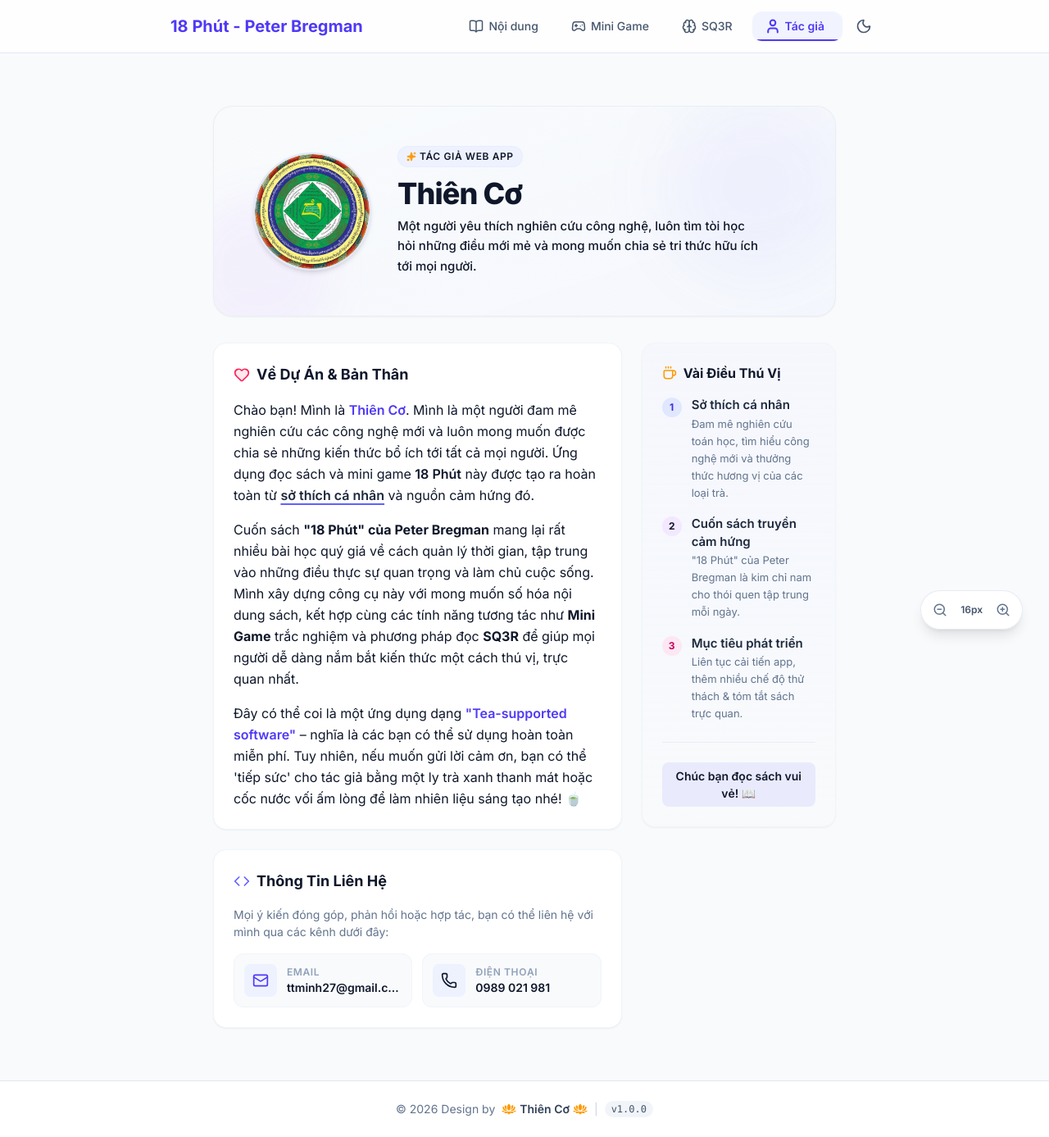
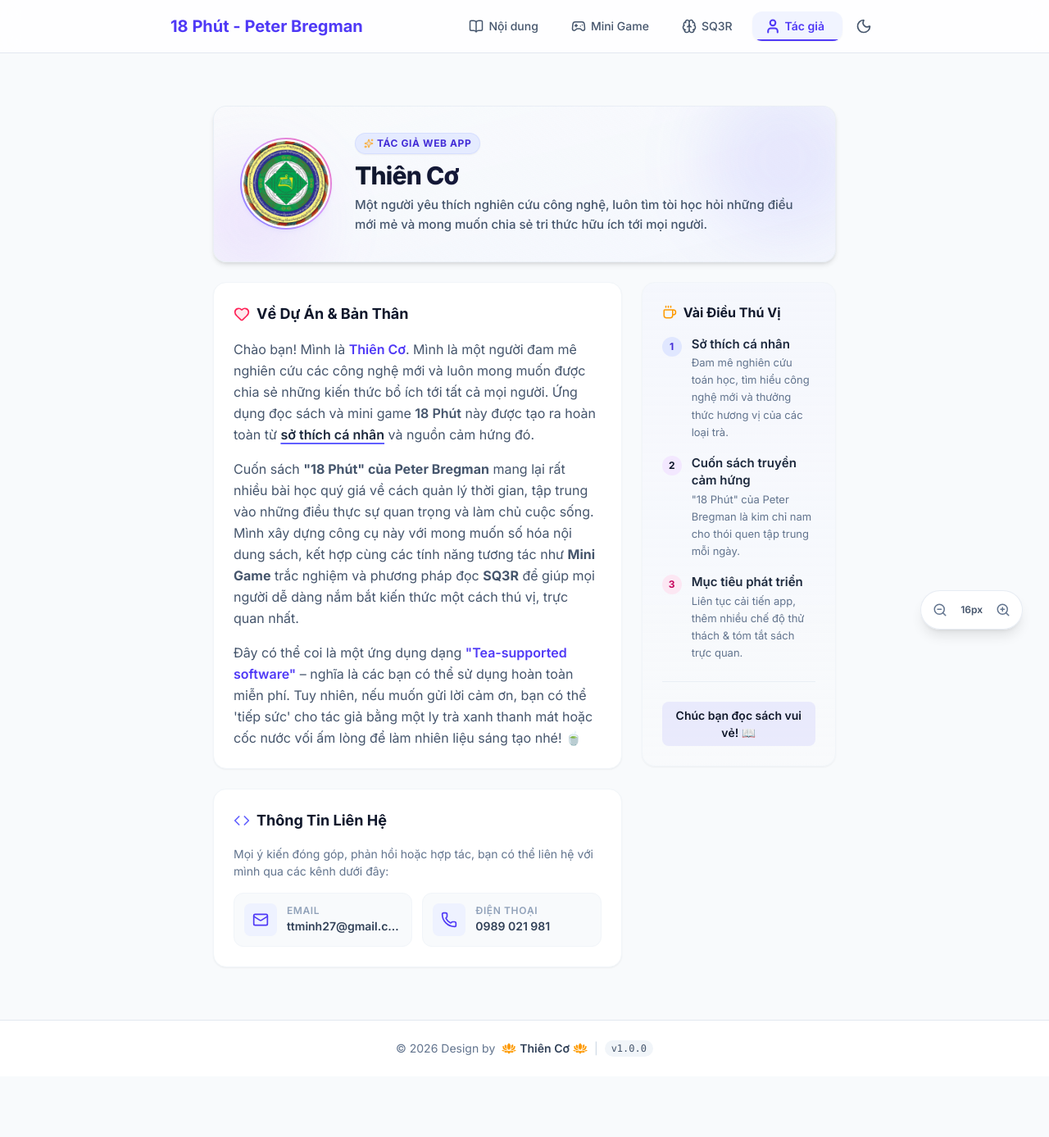
Before and after one commit to ttminh27/18phut, a Next.js app: page /about in a window 1280 px wide. Shown: the whole page at 82% size. After the commit the page ends 1313 px from the top, so only its background shows below. Built offline with nearby package versions, Linux system fonts and the light colour scheme.

Commit message:
style: redesign profile card to be compact and prevent avatar distortion, fix invalid Tailwind classes

```diff
--- a/src/app/about/page.tsx
+++ b/src/app/about/page.tsx
@@ -57,30 +57,37 @@ export default function AboutPage() {
       </div>
 
       {/* Banner / Header Card */}
-      <div className="relative overflow-hidden rounded-3xl bg-gradient-to-br from-slate-50 to-indigo-50/30 dark:from-slate-800/80 dark:to-indigo-950/20 p-6 sm:p-10 md:p-12 shadow-xs border border-slate-200/60 dark:border-slate-700/60 mb-8 group transition-all duration-300">
-        <div className="absolute top-0 right-0 -mt-4 -mr-4 w-56 h-56 rounded-full bg-indigo-500/5 dark:bg-indigo-500/10 blur-2xl group-hover:scale-115 transition-transform duration-500"></div>
-        <div className="absolute bottom-0 left-0 -mb-8 -ml-8 w-44 h-44 rounded-full bg-purple-500/5 dark:bg-purple-500/10 blur-xl group-hover:scale-115 transition-transform duration-500"></div>
+      <div className="relative overflow-hidden rounded-2xl bg-gradient-to-br from-slate-50 to-indigo-50/40 dark:from-slate-800/90 dark:to-indigo-950/30 p-5 sm:p-7 md:p-8 shadow-md border border-slate-200/60 dark:border-slate-700/60 mb-6 group transition-all duration-300">
+        {/* Dynamic decorative blobs */}
+        <div className="absolute top-0 right-0 -mt-8 -mr-8 w-48 h-48 rounded-full bg-indigo-500/10 dark:bg-indigo-500/15 blur-2xl group-hover:scale-110 transition-transform duration-700"></div>
+        <div className="absolute bottom-0 left-0 -mb-8 -ml-8 w-40 h-40 rounded-full bg-purple-500/10 dark:bg-purple-500/15 blur-2xl group-hover:scale-110 transition-transform duration-700"></div>
 
-        <div className="relative flex flex-col md:flex-row items-center gap-6 md:gap-8">
-          <div className="relative w-32 h-32 md:w-36 md:h-36 rounded-full overflow-hidden border-2 border-indigo-100 dark:border-indigo-900/50 shadow-md bg-transparent flex-shrink-0 group-hover:rotate-3 group-hover:scale-[1.02] transition-all duration-300">
+        <div className="relative flex flex-col sm:flex-row items-center gap-5 sm:gap-7">
+          {/* Avatar container with glowing rings to prevent stretching and distortion */}
+          <div className="relative shrink-0 w-24 h-24 sm:w-28 sm:h-28 aspect-square rounded-full p-0.5 bg-gradient-to-tr from-indigo-500/80 via-purple-500/50 to-pink-500/80 dark:from-indigo-500 dark:via-purple-500/70 dark:to-pink-500 shadow-md shadow-indigo-500/5 dark:shadow-indigo-500/15 group-hover:rotate-2 group-hover:scale-105 transition-all duration-500">
+            <div className="w-full h-full rounded-full overflow-hidden bg-white dark:bg-slate-900 p-[2px]">
+              <div className="relative w-full h-full rounded-full overflow-hidden bg-slate-50 dark:bg-slate-800">
                 <Image
                   src="/author_avatar.png"
                   alt="Thiên Cơ"
                   fill
+                  sizes="(max-width: 640px) 96px, 112px"
                   priority
-              className="object-cover"
+                  className="object-cover rounded-full"
                 />
               </div>
+            </div>
+          </div>
 
-          <div className="text-center md:text-left">
-            <span className="inline-flex items-center gap-1 text-xs font-semibold tracking-wider uppercase px-2.5 py-1 bg-indigo-50 dark:bg-indigo-950/40 text-indigo-650 dark:text-indigo-400 border border-indigo-100/50 dark:border-indigo-900/30 rounded-full mb-3">
-              <Sparkles className="w-3 h-3 text-amber-500 dark:text-amber-400 fill-current" /> Tác Giả Web App
+          <div className="text-center sm:text-left flex-1 min-w-0">
+            <span className="inline-flex items-center gap-1 text-[10px] sm:text-xs font-bold tracking-wider uppercase px-2.5 py-0.5 sm:py-1 bg-indigo-100/80 dark:bg-indigo-950/60 text-indigo-700 dark:text-indigo-300 border border-indigo-200/50 dark:border-indigo-850/50 rounded-full mb-2 shadow-xs transition-all duration-300 hover:bg-indigo-200/50 dark:hover:bg-indigo-900/50">
+              <Sparkles className="w-3 h-3 text-amber-500 dark:text-amber-400 fill-amber-500/20 dark:fill-amber-400/20 animate-pulse" /> Tác Giả Web App
             </span>
-            <h1 className="text-3xl md:text-4xl font-extrabold tracking-tight text-slate-900 dark:text-white mb-2">
+            <h1 className="text-2xl sm:text-3xl font-extrabold tracking-tight mb-1.5 bg-gradient-to-r from-slate-900 via-indigo-950 to-slate-900 dark:from-white dark:via-indigo-100 dark:to-white bg-clip-text text-transparent">
               Thiên Cơ
             </h1>
             <p
-              className="text-slate-650 dark:text-slate-355 font-medium max-w-md leading-relaxed"
+              className="text-slate-600 dark:text-slate-300 font-medium max-w-md sm:max-w-xl leading-relaxed"
               style={{ fontSize: `${fontSize - 1}px` }}
             >
               Một người yêu thích nghiên cứu công nghệ, luôn tìm tòi học hỏi những điều mới mẻ và mong muốn chia sẻ tri thức hữu ích tới mọi người.
@@ -99,7 +106,7 @@ export default function AboutPage() {
               <Heart className="w-5 h-5 text-rose-500 fill-rose-500/10" /> Về Dự Án & Bản Thân
             </h2>
             <div
-              className="space-y-4 text-slate-650 dark:text-slate-300 leading-relaxed"
+              className="space-y-4 text-slate-600 dark:text-slate-300 leading-relaxed"
               style={{ fontSize: `${fontSize}px` }}
             >
               <p>
@@ -137,7 +144,7 @@ export default function AboutPage() {
                 <div className="min-w-0">
                   <span className="block text-xs font-semibold text-slate-400 dark:text-slate-500 uppercase tracking-wider">Email</span>
                   <span
-                    className="block font-semibold text-slate-750 dark:text-slate-350 truncate"
+                    className="block font-semibold text-slate-700 dark:text-slate-300 truncate"
                     style={{ fontSize: `${fontSize - 2}px` }}
                   >
                     ttminh27@gmail.com
@@ -149,13 +156,13 @@ export default function AboutPage() {
                 href="tel:0989021981"
                 className="flex items-center gap-3 p-3 rounded-xl bg-slate-50 dark:bg-slate-900/50 hover:bg-indigo-50/50 dark:hover:bg-indigo-950/20 border border-slate-100 dark:border-slate-800 hover:border-indigo-100 dark:hover:border-indigo-900/50 transition-all group"
               >
-                <div className="w-10 h-10 rounded-lg bg-indigo-50 dark:bg-indigo-950/50 text-indigo-650 dark:text-indigo-400 flex items-center justify-center flex-shrink-0 group-hover:scale-105 transition-transform">
+                <div className="w-10 h-10 rounded-lg bg-indigo-50 dark:bg-indigo-950/50 text-indigo-600 dark:text-indigo-400 flex items-center justify-center flex-shrink-0 group-hover:scale-105 transition-transform">
                   <Phone className="w-5 h-5" />
                 </div>
                 <div className="min-w-0">
                   <span className="block text-xs font-semibold text-slate-400 dark:text-slate-500 uppercase tracking-wider">Điện thoại</span>
                   <span
-                    className="block font-semibold text-slate-750 dark:text-slate-350 truncate"
+                    className="block font-semibold text-slate-700 dark:text-slate-300 truncate"
                     style={{ fontSize: `${fontSize - 2}px` }}
                   >
                     0989 021 981
--- a/src/app/chapters/ChaptersClient.tsx
+++ b/src/app/chapters/ChaptersClient.tsx
@@ -93,7 +93,7 @@ export default function ChaptersClient({ chapters }: { chapters: Chapter[] }) {
 
       {filteredChapters.length === 0 ? (
         <div className="text-center py-12 px-4 bg-white dark:bg-slate-800 rounded-2xl border border-slate-100 dark:border-slate-800/80 shadow-xs animate-in fade-in zoom-in-95 duration-300">
-          <BookText className="w-12 h-12 text-slate-300 dark:text-slate-650 mx-auto mb-3" />
+          <BookText className="w-12 h-12 text-slate-300 dark:text-slate-600 mx-auto mb-3" />
           <p className="text-slate-500 dark:text-slate-400 font-medium">Không tìm thấy chương nào phù hợp với từ khóa của bạn.</p>
         </div>
       ) : (
--- a/src/app/quizzes/QuizzesClient.tsx
+++ b/src/app/quizzes/QuizzesClient.tsx
@@ -83,7 +83,7 @@ export default function QuizzesClient({ chapters }: { chapters: (Chapter & { qui
           {searchQuery && (
             <button
               onClick={() => setSearchQuery("")}
-              className="absolute right-3 top-1/2 -translate-y-1/2 text-slate-400 dark:text-slate-500 hover:text-slate-750 dark:hover:text-slate-300 transition-colors p-0.5 rounded-full hover:bg-slate-100 dark:hover:bg-slate-700"
+              className="absolute right-3 top-1/2 -translate-y-1/2 text-slate-400 dark:text-slate-500 hover:text-slate-700 dark:hover:text-slate-300 transition-colors p-0.5 rounded-full hover:bg-slate-100 dark:hover:bg-slate-700"
             >
               <X className="w-3.5 h-3.5" />
             </button>
@@ -93,7 +93,7 @@ export default function QuizzesClient({ chapters }: { chapters: (Chapter & { qui
 
       {filteredChapters.length === 0 ? (
         <div className="text-center py-12 px-4 bg-white dark:bg-slate-800 rounded-2xl border border-slate-100 dark:border-slate-800/80 shadow-xs animate-in fade-in zoom-in-95 duration-300">
-          <Gamepad2 className="w-12 h-12 text-slate-300 dark:text-slate-650 mx-auto mb-3" />
+          <Gamepad2 className="w-12 h-12 text-slate-300 dark:text-slate-600 mx-auto mb-3" />
           <p className="text-slate-500 dark:text-slate-400 font-medium">Không tìm thấy Game trắc nghiệm nào phù hợp.</p>
         </div>
       ) : (
--- a/src/app/quizzes/[id]/QuizClient.tsx
+++ b/src/app/quizzes/[id]/QuizClient.tsx
@@ -137,7 +137,7 @@ export default function QuizClient({ quizzes, chapterTitle, chapterId }: { quizz
           <span className="flex-shrink-0">
             <span className="hidden sm:inline">Câu hỏi </span>{currentIndex + 1} / {quizzes.length}
           </span>
-          <span className="font-semibold text-slate-750 dark:text-slate-200 truncate flex-1 text-center px-2 text-xs sm:text-sm">
+          <span className="font-semibold text-slate-700 dark:text-slate-200 truncate flex-1 text-center px-2 text-xs sm:text-sm">
             {chapterTitle}
           </span>
           <span className="flex-shrink-0 text-right">
```
Lines whose indentation alone changed are shown as unchanged.
